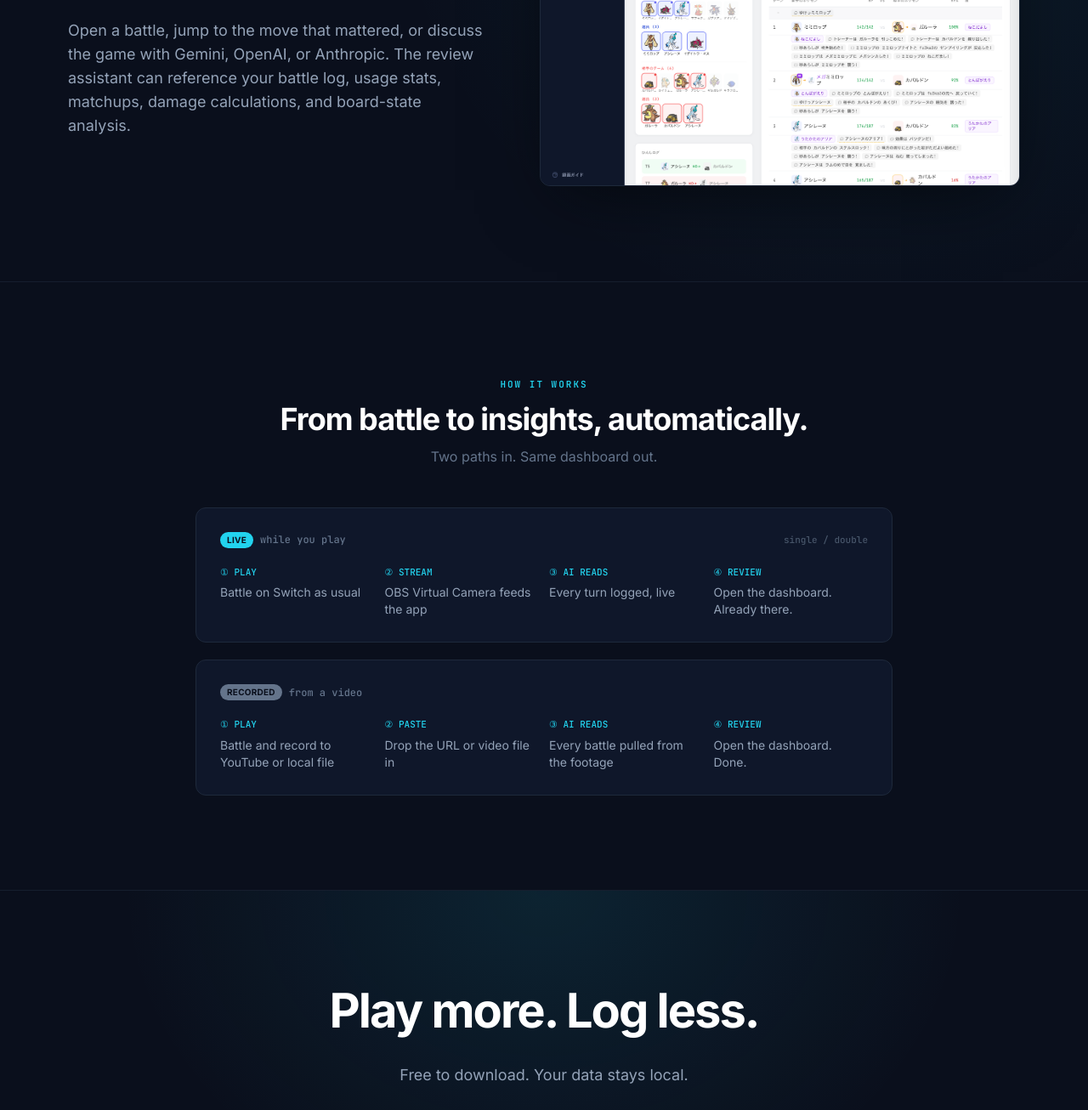
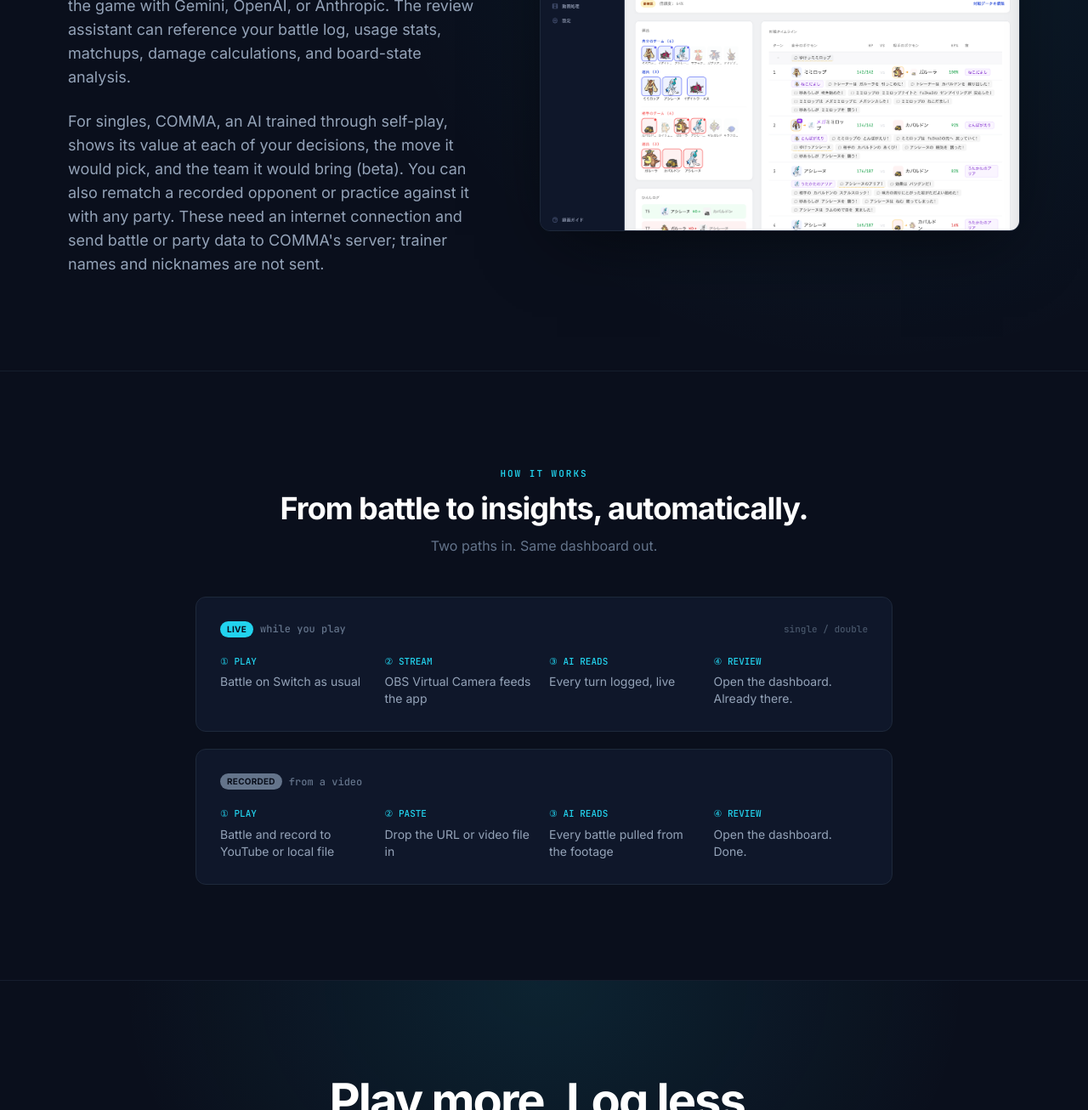
Before and after one commit to fufufukakaka/pokemon_champions_battle_logger, a plain HTML site: page docs/index.html in a window 1280 px wide. Shown: the part 4486-5792 px from the top of the page at 85% size. Drawn offline with nearby package versions, Linux system fonts and the light colour scheme.

Commit message:
docs: add COMMA evaluation, rematch and Playground
v0.1.4 ships the COMMA evaluation and opens the Playground to everyone.
List both in the READMEs and on the landing page, and say that these
features need a connection and send battle or party data to COMMA's
server. "Stay local" no longer holds for them, so the English call to
action now says records are saved locally.

Co-Authored-By: Claude Opus 5.5 <noreply@anthropic.com>

```diff
--- a/docs/index.html
+++ b/docs/index.html
@@ -165,6 +165,8 @@
                     "sec.detail.headline": "Replay every turn. Ask what mattered.",
                     "sec.detail.desc":
                         "Open a battle, jump to the move that mattered, or discuss the game with Gemini, OpenAI, or Anthropic. The review assistant can reference your battle log, usage stats, matchups, damage calculations, and board-state analysis.",
+                    "sec.detail.comma":
+                        "For singles, COMMA, an AI trained through self-play, shows its value at each of your decisions, the move it would pick, and the team it would bring (beta). You can also rematch a recorded opponent or practice against it with any party. These need an internet connection and send battle or party data to COMMA's server; trainer names and nicknames are not sent.",
 
                     "how.label": "HOW IT WORKS",
                     "how.title": "From battle to insights, automatically.",
@@ -192,7 +194,7 @@
 
                     "cta.headline": "Play more. Log less.",
                     "cta.sub":
-                        "Free to download. Your battle records stay local.",
+                        "Free to download. Your battle records are saved locally.",
                     "cta.primary": "Download Now",
                     "cta.secondary": "Star on GitHub",
                     "cta.discord": "Discord",
@@ -266,6 +268,8 @@
                     "sec.detail.headline": "Replay every turn. Ask what mattered.",
                     "sec.detail.desc":
                         "一戦をターン単位で確認し、気になった場面をGemini、OpenAI、Anthropicと会話しながら振り返れます。対戦ログ、採用統計、相性、ダメージ計算、局面解析を参照して質問できます。",
+                    "sec.detail.comma":
+                        "シングルの対戦では、自己対戦で学習した AI の COMMA が、自分の判断ごとの評価値、COMMA が選ぶ手、COMMA の選出を示します（ベータ）。記録した相手との再戦や、好きなパーティでの練習もできます。これらはインターネット接続が必要で、対戦やパーティの情報を COMMA のサーバーへ送信します。トレーナー名とニックネームは送信しません。",
 
                     "how.label": "HOW IT WORKS",
                     "how.title": "From battle to insights, automatically.",
@@ -759,6 +763,9 @@
                     <p class="text-base md:text-lg text-text-secondary leading-relaxed" data-i18n="sec.detail.desc">
                         Open a battle, jump to the move that mattered, or discuss the game with Gemini, OpenAI, or Anthropic. The review assistant can reference your battle log, usage stats, matchups, damage calculations, and board-state analysis.
                     </p>
+                    <p class="text-base md:text-lg text-text-secondary leading-relaxed" data-i18n="sec.detail.comma">
+                        For singles, COMMA, an AI trained through self-play, shows its value at each of your decisions, the move it would pick, and the team it would bring (beta). You can also rematch a recorded opponent or practice against it with any party. These need an internet connection and send battle or party data to COMMA's server; trainer names and nicknames are not sent.
+                    </p>
                 </div>
                 <div>
                     <div class="device-frame">
@@ -860,7 +867,7 @@
                 Play more. Log less.
             </h2>
             <p class="text-base md:text-lg text-text-secondary text-center max-w-[600px] leading-relaxed" data-i18n="cta.sub">
-                Free to download. Your data stays local.
+                Free to download. Your battle records are saved locally.
             </p>
             <div class="flex flex-col sm:flex-row items-center gap-3 w-full sm:w-auto">
                 <a
```
Also changed, not shown: 2 other files.
